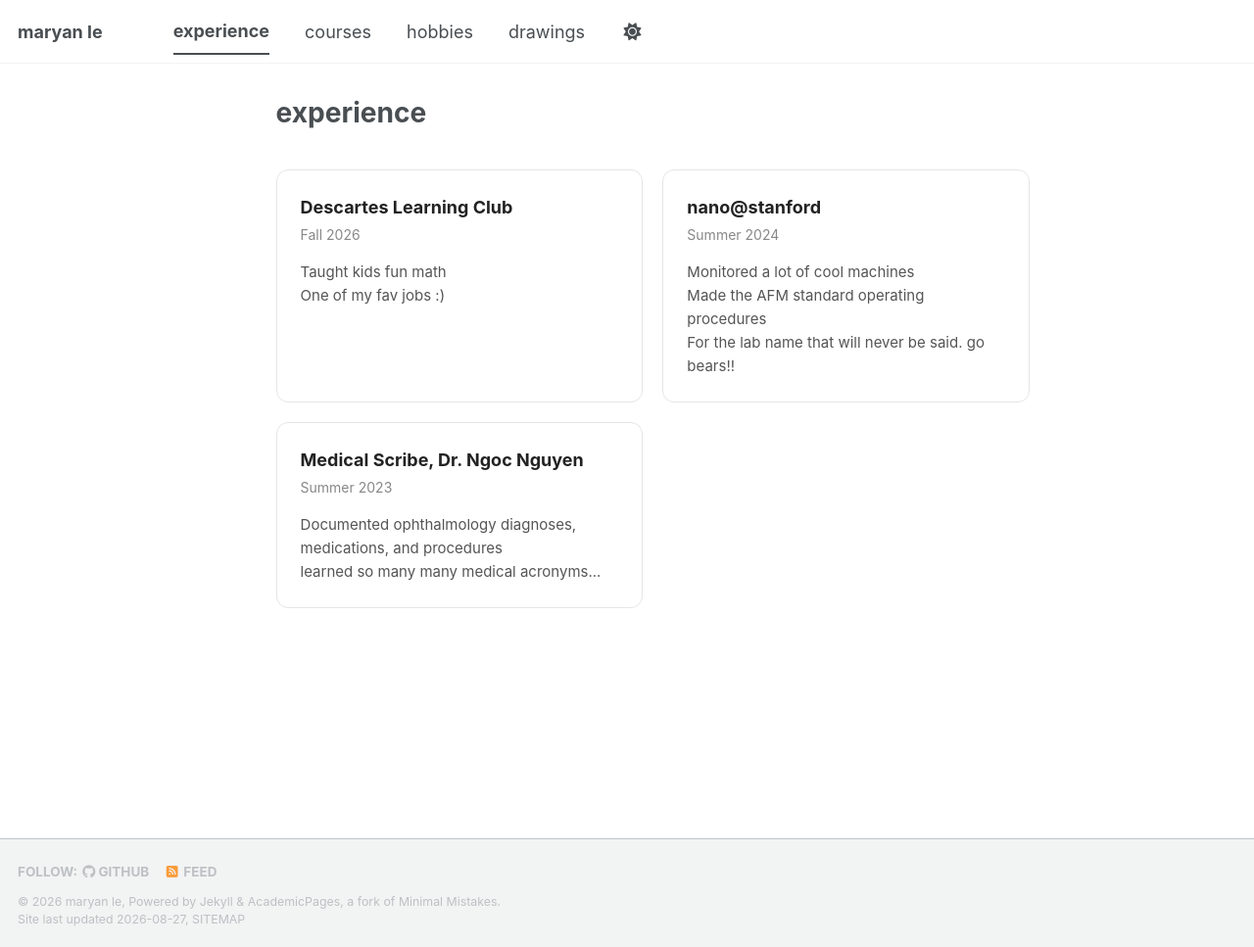
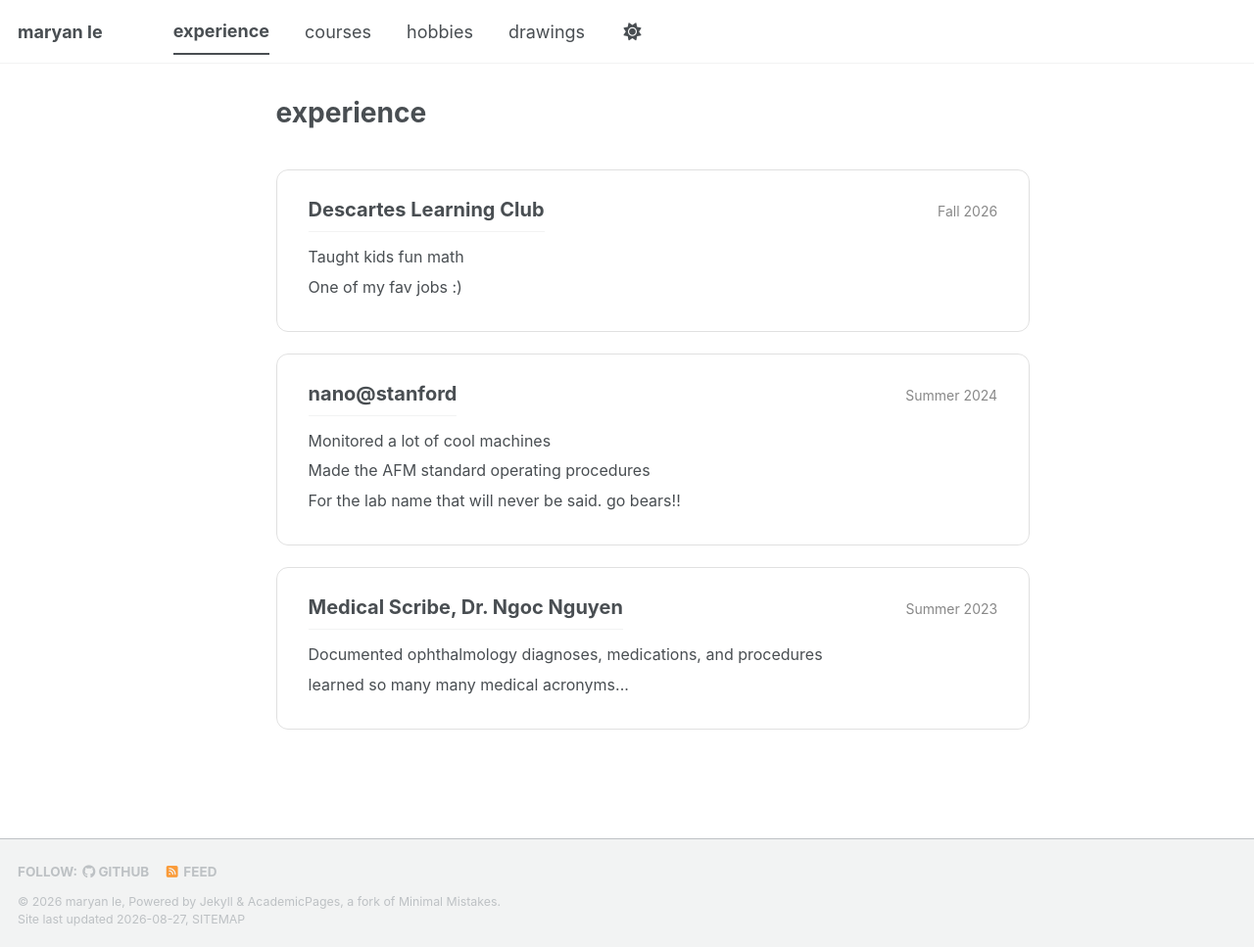
Before and after one commit to lemaryan/lemaryan.github.io, a Jekyll site: the page built from _pages/experience.html, in a window 1280 px wide and 967 px high. Shown: the whole window at 98% size. Built offline with Jekyll 4.4.1, drawn with Linux system fonts in a browser that asks for light colours; a style sheet for code colours, icons or effects is not loaded.

Commit message:
Update experience.html

```diff
--- a/_pages/experience.html
+++ b/_pages/experience.html
@@ -5,91 +5,138 @@ author_profile: false
 ---
 
 <style>
-.experience-grid {
-  display: grid;
-  grid-template-columns: repeat(2, 1fr);
-  gap: 20px;
-  margin-top: 30px;
+/* Experience page */
+
+.experience-container {
+  width: 100%;
+  margin: 30px 0;
 }
 
 .experience-box {
-  padding: 24px;
-  border: 1px solid #e5e5e5;
+  width: 100%;
+  box-sizing: border-box;
+  padding: 28px 32px;
+  margin-bottom: 22px;
+
+  /* Matches your site's background */
+  background-color: transparent;
+
+  border: 1px solid rgba(0, 0, 0, 0.12);
   border-radius: 12px;
-  background: #ffffff;
+
   transition: transform 0.2s ease, box-shadow 0.2s ease;
 }
 
 .experience-box:hover {
-  transform: translateY(-3px);
-  box-shadow: 0 6px 18px rgba(0, 0, 0, 0.08);
+  transform: translateY(-2px);
+  box-shadow: 0 5px 15px rgba(0, 0, 0, 0.08);
+}
+
+.experience-header {
+  display: flex;
+  justify-content: space-between;
+  align-items: baseline;
+  gap: 20px;
+  margin-bottom: 12px;
 }
 
 .experience-title {
-  font-size: 18px;
+  font-size: 20px;
   font-weight: 700;
-  margin-bottom: 4px;
-  color: #222;
+  color: inherit;
+  margin: 0;
 }
 
 .experience-date {
   font-size: 14px;
   color: #888;
-  margin-bottom: 16px;
+  white-space: nowrap;
 }
 
 .experience-description {
-  font-size: 15px;
-  line-height: 1.6;
-  color: #555;
+  font-size: 16px;
+  line-height: 1.65;
+  color: inherit;
 }
 
+.experience-description p {
+  margin: 4px 0;
+}
+
+/* Mobile */
 @media screen and (max-width: 700px) {
-  .experience-grid {
-    grid-template-columns: 1fr;
+  .experience-box {
+    padding: 22px;
+  }
+
+  .experience-header {
+    display: block;
+  }
+
+  .experience-date {
+    display: block;
+    margin-top: 5px;
   }
 }
 </style>
 
-<div class="experience-grid">
 
+<div class="experience-container">
+
+  <!-- Descartes Learning Club -->
   <div class="experience-box">
-    <div class="experience-title">
+    <div class="experience-header">
+      <h2 class="experience-title">
         Descartes Learning Club
-    </div>
+      </h2>
+
       <div class="experience-date">
         Fall 2026
       </div>
+    </div>
+
     <div class="experience-description">
-      Taught kids fun math <br>
-      One of my fav jobs :)
+      <p>Taught kids fun math</p>
+      <p>One of my fav jobs :)</p>
     </div>
   </div>
 
+
+  <!-- nano@stanford -->
   <div class="experience-box">
-    <div class="experience-title">
+    <div class="experience-header">
+      <h2 class="experience-title">
         nano@stanford
-    </div>
+      </h2>
+
       <div class="experience-date">
         Summer 2024
       </div>
+    </div>
+
     <div class="experience-description">
-      Monitored a lot of cool machines <br>
-      Made the AFM standard operating procedures <br>
-      For the lab name that will never be said. go bears!!
+      <p>Monitored a lot of cool machines</p>
+      <p>Made the AFM standard operating procedures</p>
+      <p>For the lab name that will never be said. go bears!!</p>
     </div>
   </div>
 
+
+  <!-- Medical Scribe -->
   <div class="experience-box">
-    <div class="experience-title">
+    <div class="experience-header">
+      <h2 class="experience-title">
         Medical Scribe, Dr. Ngoc Nguyen
-    </div>
+      </h2>
+
       <div class="experience-date">
         Summer 2023
       </div>
+    </div>
+
     <div class="experience-description">
-      Documented ophthalmology diagnoses, medications, and procedures<br>
-      learned so many many medical acronyms...
+      <p>Documented ophthalmology diagnoses, medications, and procedures</p>
+      <p>learned so many many medical acronyms...</p>
     </div>
   </div>
 
```
Lines whose indentation alone changed are shown as unchanged.
